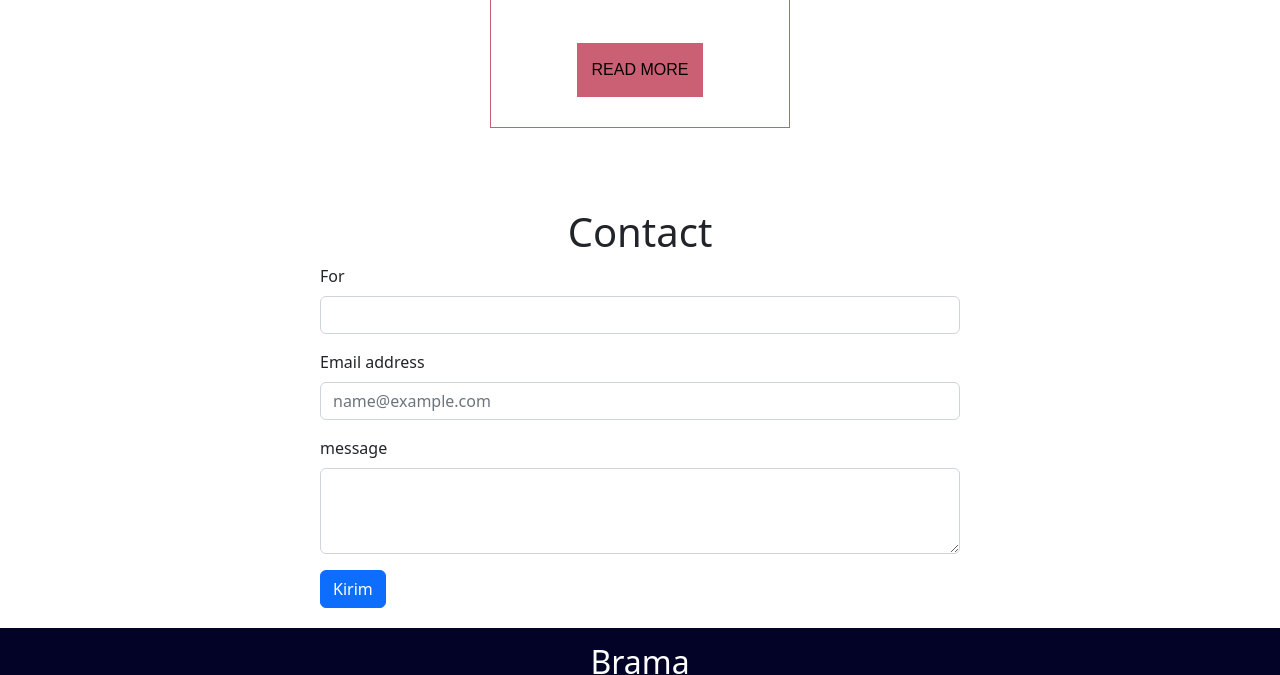
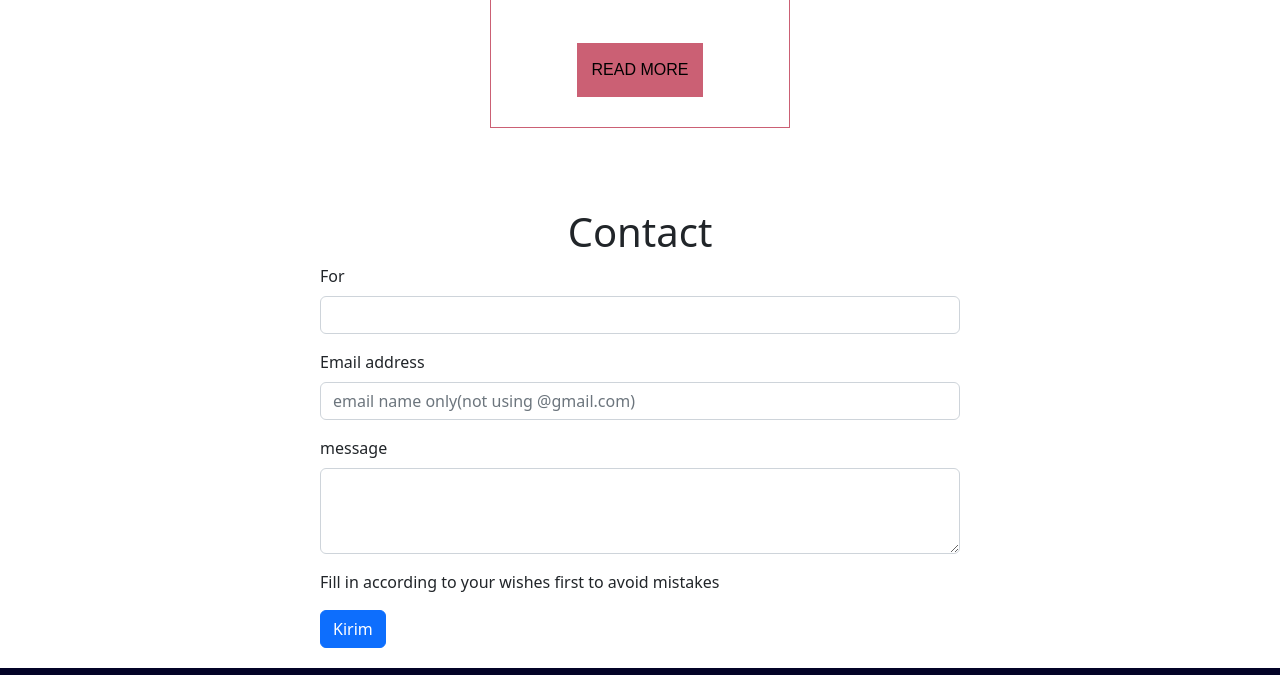
Before and after one commit to BramaAntoro/portofolio, a plain HTML site: page index.html in a window 1280 px wide. Shown: the part 2787-3462 px from the top of the page. Drawn offline with nearby package versions, Linux system fonts and the light colour scheme.

Commit message:
Update Portofolio

```diff
--- a/index.html
+++ b/index.html
@@ -384,12 +384,15 @@
                 </div>
                 <div class="mb-3">
                     <label for="emailInput" class="form-label">Email address</label>
-                    <input type="email" class="form-control" id="emailInput" placeholder="name@example.com">
+                    <input type="email" class="form-control" id="emailInput" placeholder="email name only(not using @gmail.com)">
                 </div>
                 <div class="mb-3">
                     <label for="textareaInput" class="form-label">message</label>
                     <textarea class="form-control" id="textareaInput" rows="3"></textarea>
                 </div>
+                <p>
+                    Fill in according to your wishes first to avoid mistakes
+                </p>
                 <button type="submit" class="btn btn-primary" onclick="SendMail()">Kirim</button>
             </form>
         </div>
```
